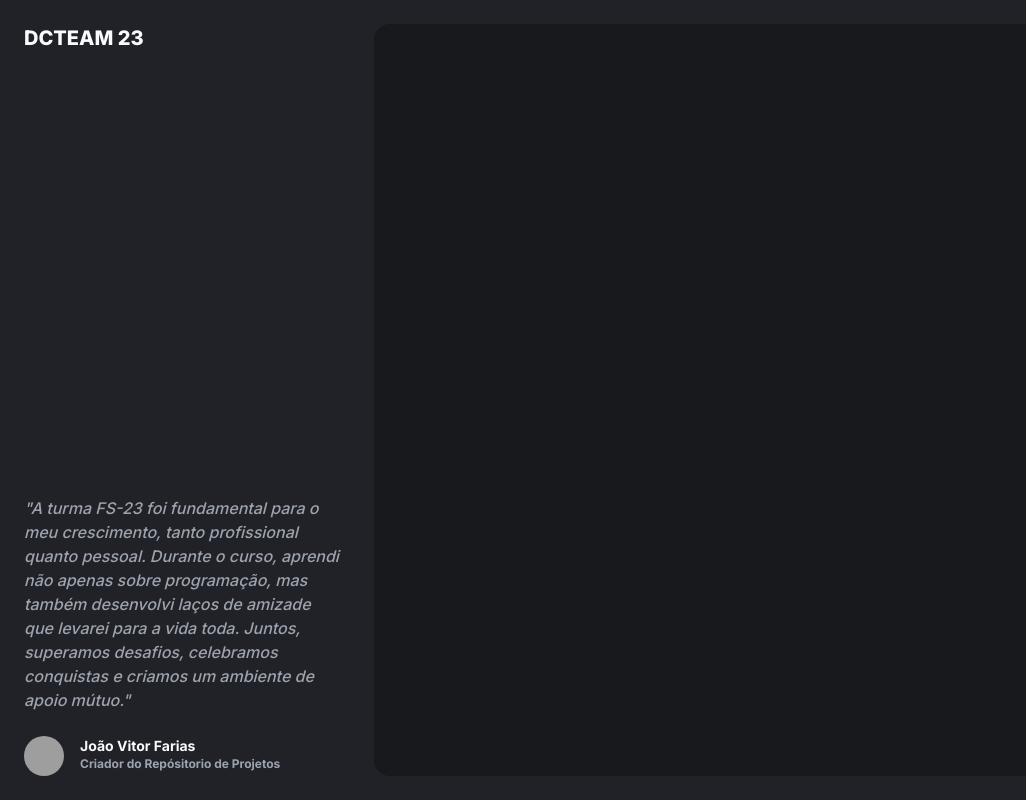
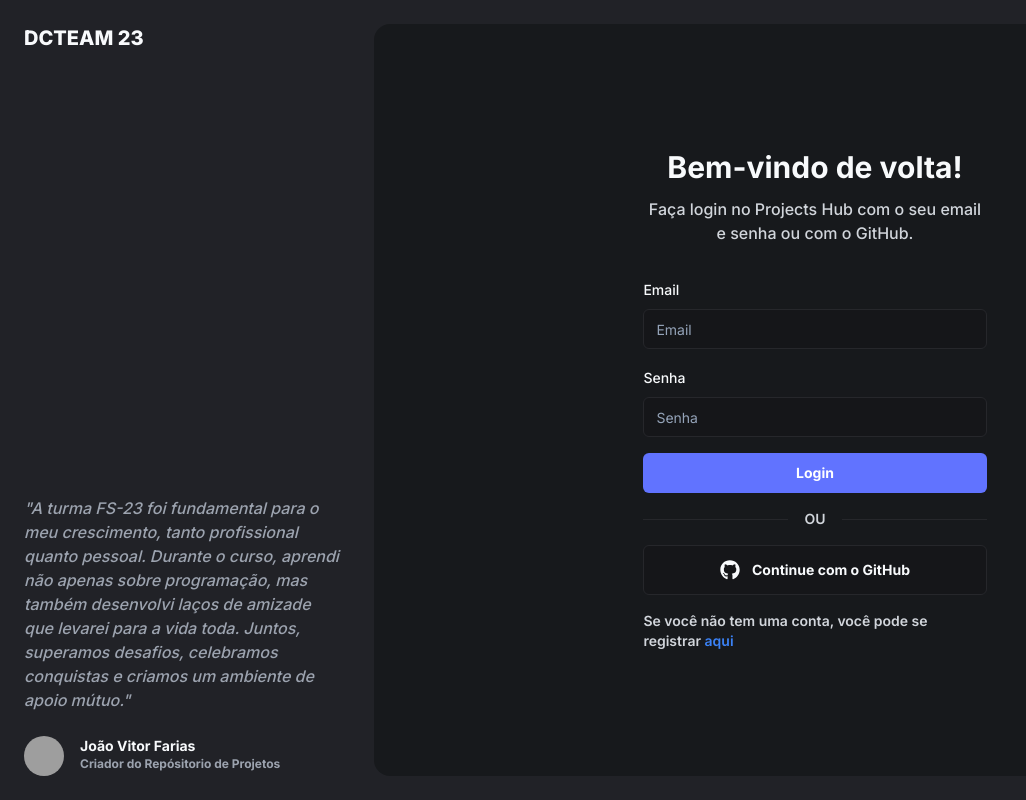
Before and after one commit to jv-farias/fs23-projectshub, a Next.js app: page /login in a window 1280 px wide. Shown: the whole page, without its empty margins (0-1026 px from the left). Built offline with nearby package versions, Linux system fonts and the light colour scheme; grey boxes are pictures that could not be loaded.

Commit message:
feat: add the login form in page

```diff
--- a/src/app/login/page.tsx
+++ b/src/app/login/page.tsx
@@ -1,8 +1,9 @@
 /* eslint-disable react/no-unescaped-entities */
 
+import { LoginForm } from "@/components/LoginForm";
 import { Avatar, AvatarFallback, AvatarImage } from "@/components/ui/avatar";
 
-const SignInPage = () => {
+const LoginPage = () => {
   return (
     <section className="max-lg:p-0 p-6 flex w-scren flex-1 h-screen bg-[#212227] ">
       <div className="max-lg:hidden justify-between bg-[#212227]Í flex flex-col  items-start w-2/5">
@@ -29,8 +30,12 @@ const SignInPage = () => {
           </div>
         </div>
       </div>
-      <div className="bg-[#17191C] flex items-center justify-center px-3 w-full rounded-2xl "></div>
+      <div className="bg-[#17191C] flex items-center justify-center px-3 w-full rounded-2xl ">
+        <div className="w-[90%] md:w-[60%] lg:w-[40%] ">
+          <LoginForm />
+        </div>
+      </div>
     </section>
   );
 };
-export default SignInPage;
+export default LoginPage;
```
Also changed, not shown: 1 other file (tests, documents, lock files or other folders).
